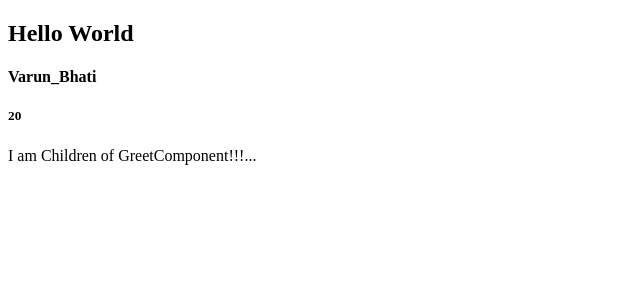
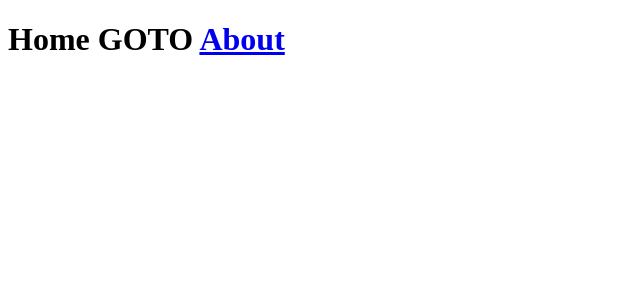
Before and after one commit to varuniit1994/react_practice, a React (Create React App) app: page / in a window 1280 px wide. Shown: the top 300 px of the page, without its empty margins (0-640 px from the left). Built offline with nearby package versions, Linux system fonts and the light colour scheme.

Commit message:
How Link work in React router-dom.

```diff
--- a/package.json
+++ b/package.json
@@ -8,6 +8,7 @@
     "@testing-library/user-event": "^7.2.1",
     "react": "^16.13.1",
     "react-dom": "^16.13.1",
+    "react-router-dom": "^5.2.0",
     "react-scripts": "3.4.3"
   },
   "scripts": {
--- a/src/App.js
+++ b/src/App.js
@@ -1,26 +1,17 @@
-import React, { useState } from 'react';
-
-function GreetComponent(props)
-{
-  console.log(props);
-  return (
-    <div>
-      <h4>{props.name}</h4>
-      <h5>{props.age}</h5>
-      <p>{props.children}</p>
-    </div>
-  )
-}
+import React from 'react';
+import { BrowserRouter as Router,Switch,Route,Link } from "react-router-dom";
+import Home from './components/Home';
+import About from './components/About';
 
 function App()
 {
   return(
-     <div>
-        <h2>Hello World</h2>
-        <GreetComponent name="Varun_Bhati" age={20}>
-          I am Children of GreetComponent!!!...
-        </GreetComponent>
-     </div>
+    <Router>
+      <Switch>
+        <Route path="/" exact component={Home}></Route>
+        <Route path="/about" exact component={About}></Route>
+      </Switch>
+    </Router>
   )
 }
 
--- /dev/null
+++ b/src/components/About/index.js
@@ -0,0 +1,6 @@
+import React from "react";
+
+export default function About()
+{
+    return <h1>About</h1>
+}
--- /dev/null
+++ b/src/components/Home/index.js
@@ -0,0 +1,7 @@
+import React from "react";
+import { Link } from "react-router-dom";
+
+export default function Home()
+{
+    return <h1>Home GOTO <Link to="/about">About</Link></h1>
+}
```
Also changed, not shown: 1 other file (tests, documents, lock files or other folders).
